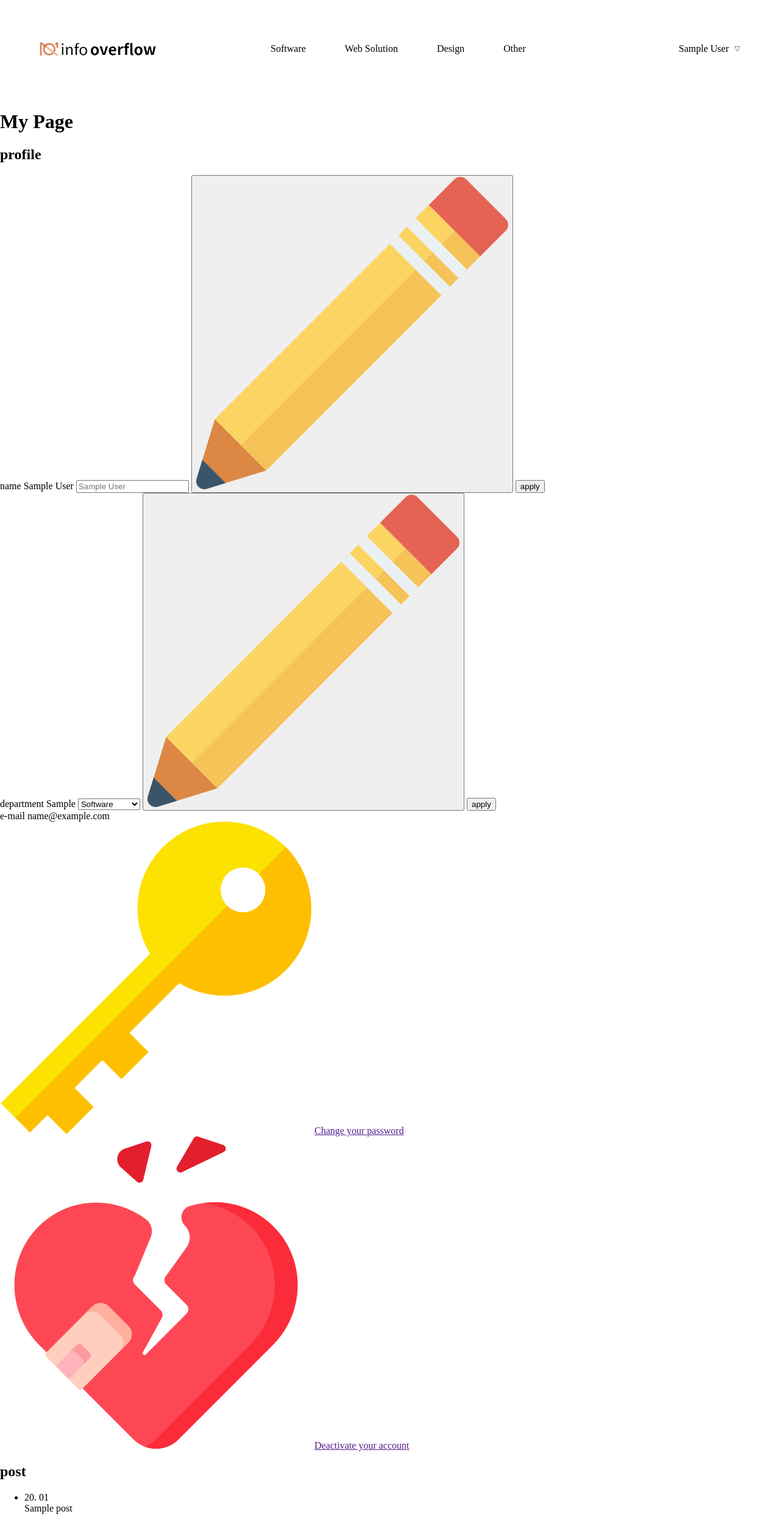
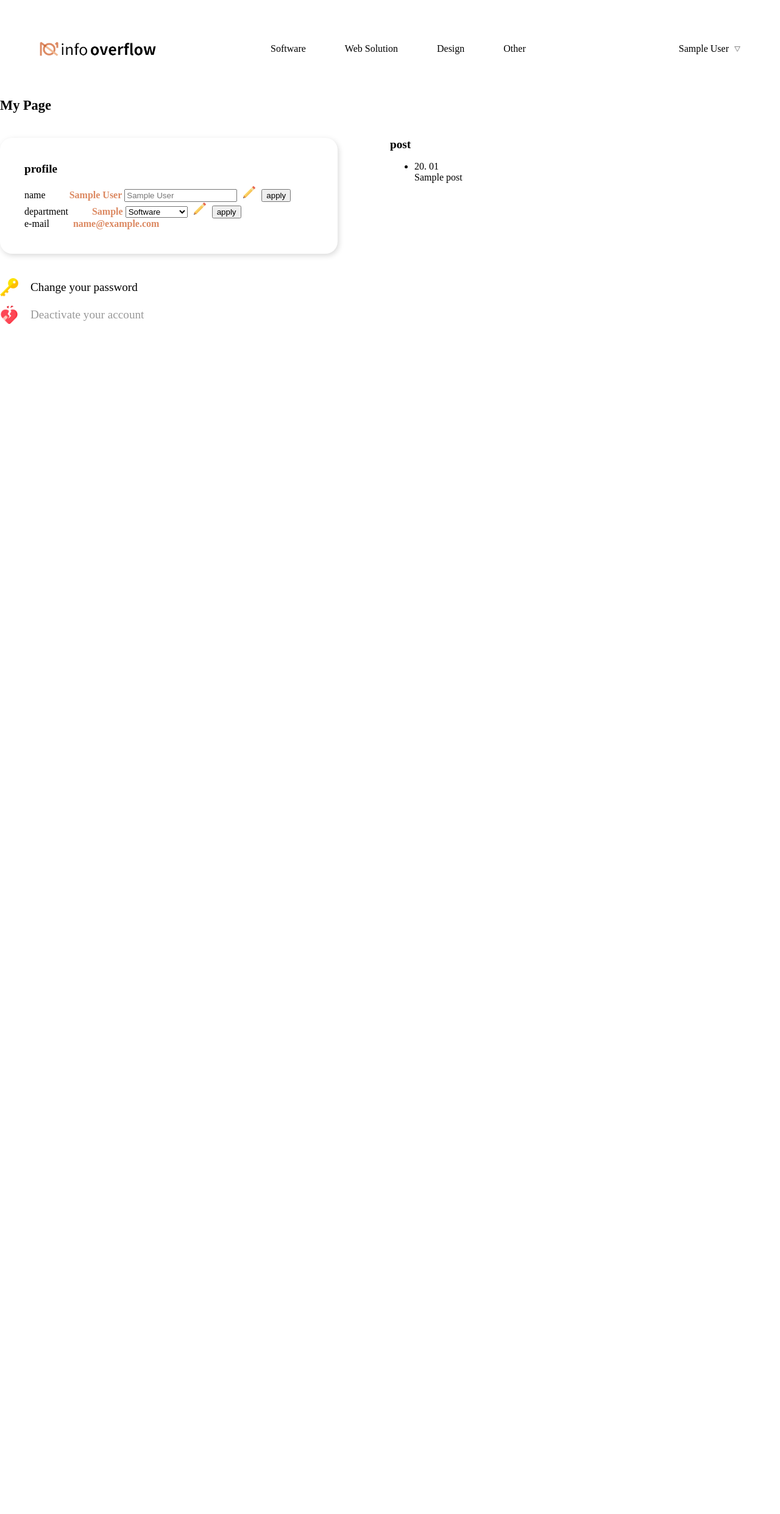
Before and after one commit to ohcmadah/info-overflow, a Django app: page /my_page/ in a window 1280 px wide. Shown: the whole page at 61% size. After the commit the page ends 531 px from the top, so only its background shows below. Run offline with Django 3.2, Linux system fonts and the light colour scheme; a user stored in the database is signed in; tables that the repository leaves empty hold one stand-in row (values such as "Sample post"); one stand-in notice (Sample message) is shown; parts of the project's set-up code (start-up, migrations or seed data) failed here and were passed over.

Commit message:
수정 기능, 반반 레이아웃 등

```diff
--- a/account/forms.py
+++ b/account/forms.py
@@ -1,5 +1,4 @@
 from django import forms
-from django.contrib.auth.forms import ReadOnlyPasswordHashField
 from django.utils.translation import ugettext_lazy as _
 
 from .models import User
@@ -40,7 +39,4 @@ class UserCreationForm(forms.ModelForm):
 class UserChangeForm(forms.ModelForm):
     class Meta:
         model = User
-        fields = ('name', 'department', 'password')
-
-    def clean_password(self):
-        return self.initial["password"]
+        fields = ('name', 'department')
--- a/account/static/account/css/my_page.css
+++ b/account/static/account/css/my_page.css
@@ -0,0 +1,97 @@
+/* Container */
+#container {
+    display: flex;
+}
+
+#profile {
+    flex: 1;
+}
+
+#post {
+    flex: 1;
+}
+
+/* Text My Page */
+h1 {
+    font-size: 1.4rem;
+    margin-top: 0;
+    margin-bottom: 40px;
+}
+
+/* Text Second Title */
+h2 {
+    font-size: 1.2rem;
+    margin-top: 0;
+}
+
+/* Card View */
+.profile-card-view {
+    width: 37vw;
+    min-width: 300px;
+    padding: 40px;
+    border-radius: 20px;
+
+    -webkit-box-shadow: 2px 3px 10px 0px rgba(0,0,0,0.15);
+       -moz-box-shadow: 2px 3px 10px 0px rgba(0,0,0,0.15);
+            box-shadow: 2px 3px 10px 0px rgba(0,0,0,0.15);
+}
+
+.profile-card-view span {
+    color: #DC8962;
+    font-weight: bold;
+    margin-left: 35px;
+
+    display: inline-block;
+
+    border-color: #DC8962;
+    border-width: 2px;
+
+    /*border-bottom-width: 2px;*/
+    /*border-bottom-color: #DC8962;*/
+}
+
+/* Button */
+.btn-name-edit,
+.btn-department-edit {
+    background: none;
+    border: none;
+    cursor: pointer;
+}
+.btn-name-edit img,
+.btn-department-edit img {
+    width: 20px;
+    height: auto;
+}
+
+/* Bottom Menu */
+.bottom-menu {
+    margin-top: 40px;
+}
+
+.change-password-menu {
+    margin-bottom: 15px;
+}
+
+.change-password-menu,
+.deactivate-account-menu {
+    display: flex;
+    align-items: center;
+    font-size: 1.2rem;
+}
+
+.change-password-menu img,
+.deactivate-account-menu img {
+    width: 30px;
+    height: auto;
+    margin-right: 20px;
+}
+
+.change-password-menu a {
+    text-decoration: none;
+    color: black;
+}
+
+.deactivate-account-menu a {
+    text-decoration: none;
+    color: #999999;
+}
--- a/account/templates/account/my_page.html
+++ b/account/templates/account/my_page.html
@@ -6,8 +6,17 @@
 {% endblock css %}
 
 {% block content %}
+{% if messages %}
+    {% for message in messages %}
+        {% if message.tags %}
+            <script>
+                alert('{{ message }}')
+            </script>
+        {% endif %}
+    {% endfor %}
+{% endif %}
+<h1>My Page</h1>
 <div id="container">
-    <h1>My Page</h1>
     <div id="profile">
         <div class="profile-card-view">
             <h2>profile</h2>
--- a/account/views.py
+++ b/account/views.py
@@ -91,7 +91,7 @@ def my_page(request):
             user = form.save()
             user.save()
             messages.info(request, 'Your profile was successfully updated!')
-            return redirect('/')
+            return redirect('/my_page')
         else:
             messages.info(request, 'Please correct the error below')
             return redirect('/my_page')
```
